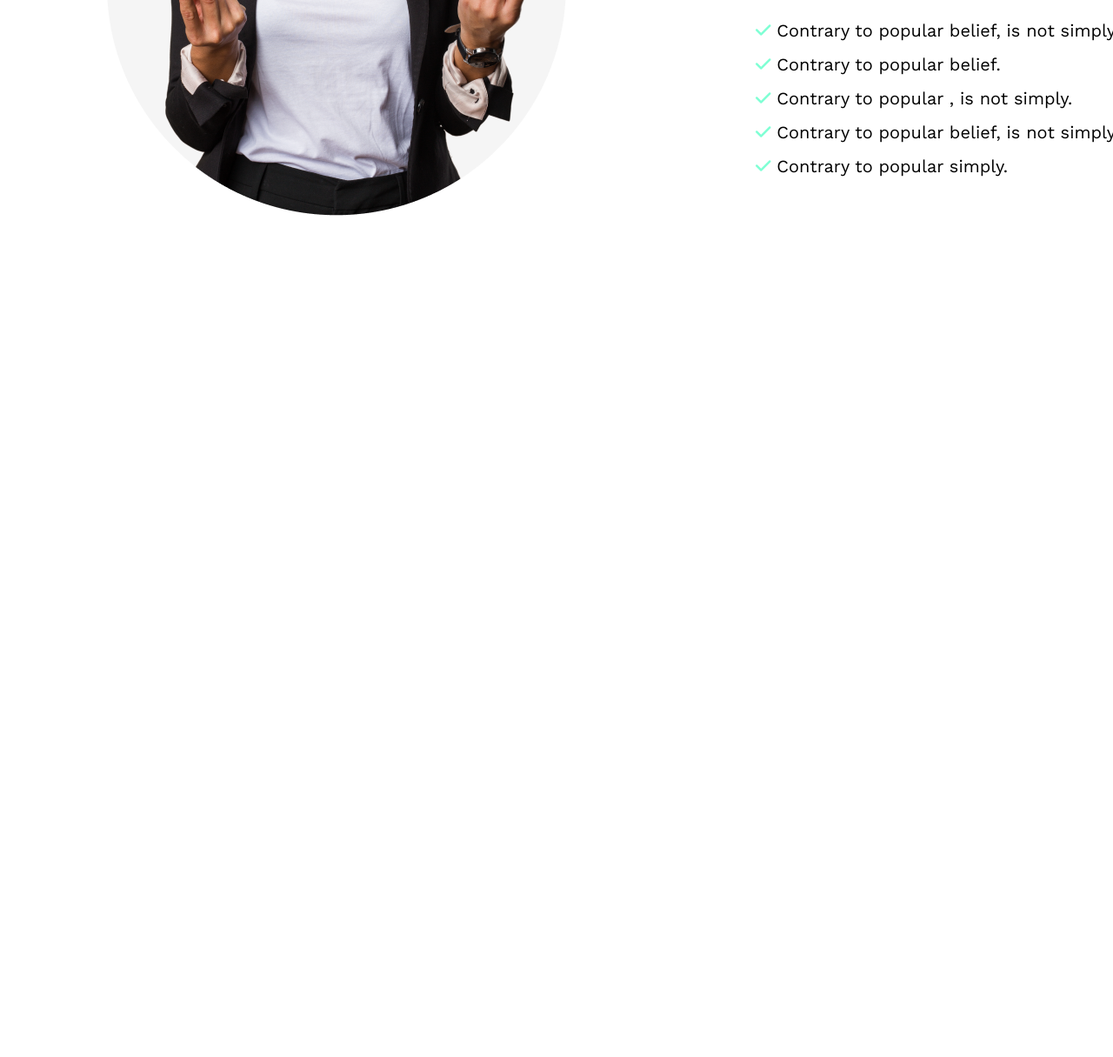
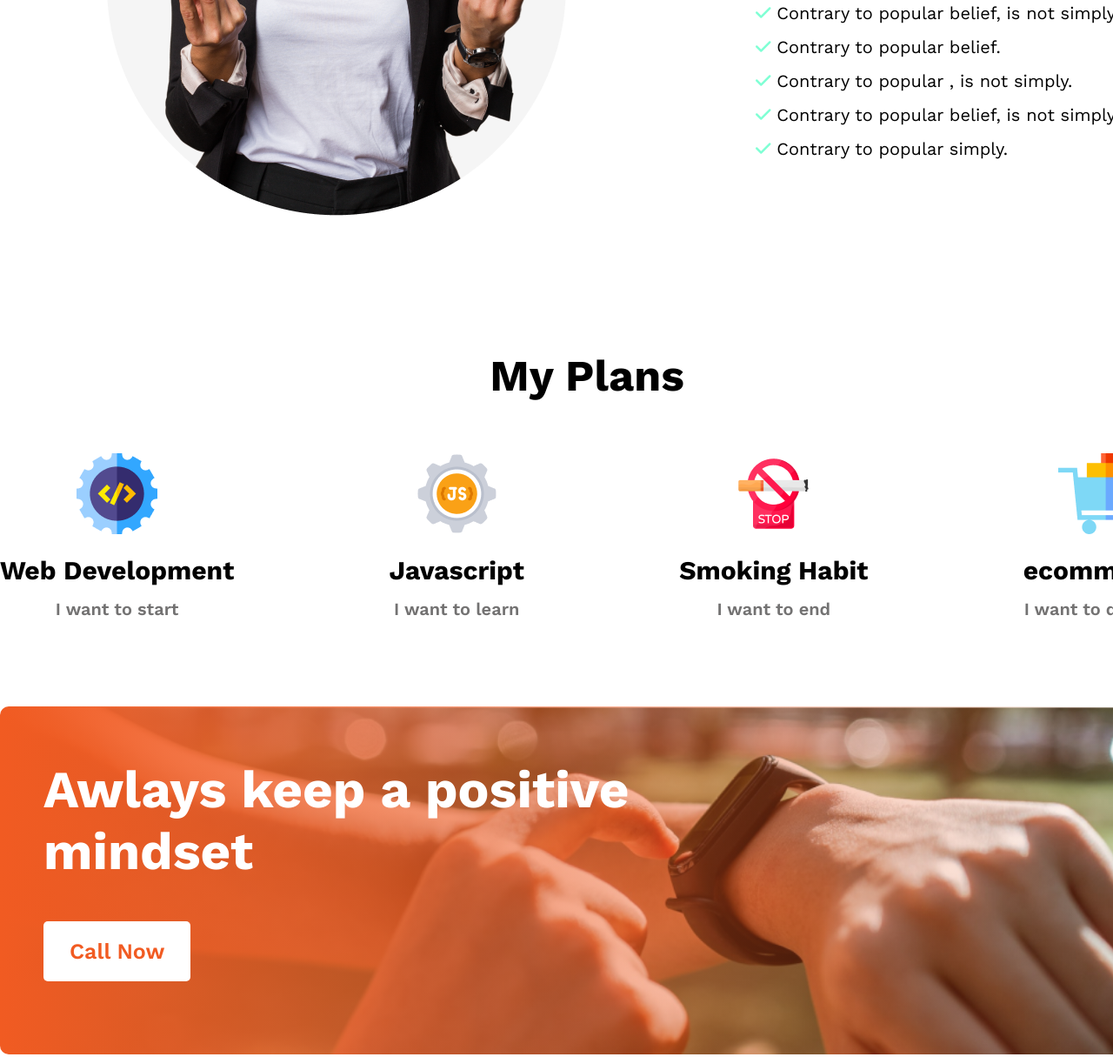
Before and after one commit to coderkamrul0/assignment-1, a plain HTML site: page index.html in a window 1280 px wide. Shown: the part 1406-2621 px from the top of the page at 87% size. Before the commit the page ends 1808 px from the top, so only its background shows below. Drawn offline with nearby package versions, Linux system fonts and the light colour scheme.

Commit message:
Contact added

```diff
--- a/index.html
+++ b/index.html
@@ -52,5 +52,53 @@
 
     <!-- Hero Section End -->
 
+
+    <!-- Plan Section Start -->
+
+    <section class="plan-section">
+        <div class="plan-section-details">
+            <h2 class="plan-title">My Plans</h2>
+            <div class="plan-items">
+                <div class="plan-item">
+                    <img src="images/icons/web.png" alt="">
+                    <h3>Web Development</h3>
+                    <p>I want to start</p>
+                </div>
+                <div class="plan-item">
+                    <img src="images/icons/js.png" alt="">
+                    <h3>Javascript</h3>
+                    <p>I want to learn</p>
+                </div>
+                <div class="plan-item">
+                    <img src="images/icons/smoke.png" alt="">
+                    <h3>Smoking Habit</h3>
+                    <p>I want to end</p>
+                </div>
+                <div class="plan-item">
+                    <img src="images/icons/ecom.png" alt="">
+                    <h3>ecommerce</h3>
+                    <p>I want to develop</p>
+                </div>
+            </div>
+        </div>
+    </section>
+
+    <!-- Plan Section End -->
+
+
+    <!-- Contact Section Start  -->
+
+    <section class="contact-section">
+        <div class="contact-section-details">
+            <h2>Awlays keep a positive<br> mindset</h2>
+            <button>Call Now</button>
+        </div>
+    </section>
+
+    <!-- Contact Section End -->
+
+
+    Contact Us
+
 </body>
 </html>
--- a/style.css
+++ b/style.css
@@ -59,7 +59,7 @@
     margin-left: 100px;
 }
 .hero-section-content .hero-section-text{
-    margin-top: 240px;
+    margin-top: 220px;
     margin-left: 200px;
 }
 .hero-section-content .hero-section-title{
@@ -83,3 +83,75 @@
     font-size: 20px;
 }
 /* Hero Section End */
+
+
+
+/* Plan Section start  */
+
+    .plan-section-details{
+        width: 1350px;
+        margin: auto;
+        margin-bottom: 100px;
+    }
+    .plan-section-details .plan-title{
+        font-size: 50px;
+        font-weight: 700;
+        text-align: center;
+        margin-bottom: 60px;
+    }
+    .plan-section-details .plan-items{
+        display: flex;
+        justify-content: space-between;
+    }
+    .plan-section-details .plan-item{
+        text-align: center;
+    }
+    .plan-section-details .plan-items h3{
+        font-size: 30px;
+        margin-top: 20px;
+        margin-bottom: 15px;
+    }
+    .plan-section-details .plan-items p{
+        color: #737272;
+        font-size: 20px;
+        font-weight: 600;
+    }
+
+/* Plan Section End */
+
+
+
+
+/* Contact Section Start  */
+
+    .contact-section{
+        width: 1350px;
+        height: 400px;
+        background: linear-gradient(90deg, #F15B22 0%, rgba(241, 91, 34, 0) 100%), url(images/watch.png);
+        background-repeat: no-repeat;
+        background-size: cover;
+        margin: auto;
+        border-radius: 10px;
+        margin-bottom: 150px;
+    }
+    .contact-section .contact-section-details{
+        padding-top: 60px;
+        margin-bottom: 60px;
+        margin-left: 50px;
+    }
+    .contact-section .contact-section-details h2{
+        color: white;
+        font-size: 60px;
+    }
+    .contact-section .contact-section-details button{
+        color: #F15B22;
+        font-size: 25px;
+        font-weight: 600;
+        background-color: white;
+        border: none;
+        padding: 20px 30px;
+        border-radius: 5px;
+        margin-top: 45px;
+    }
+
+/* Contact Section End */
```
